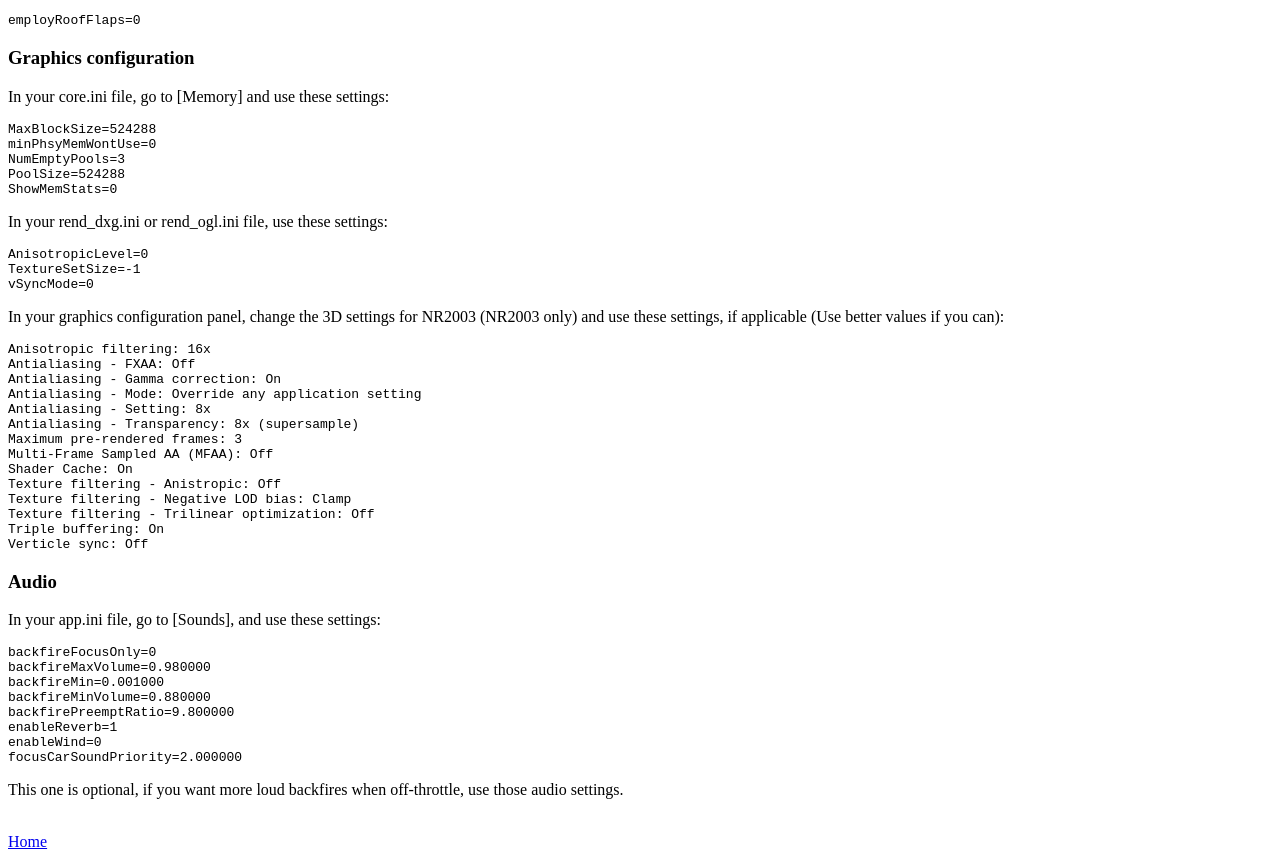
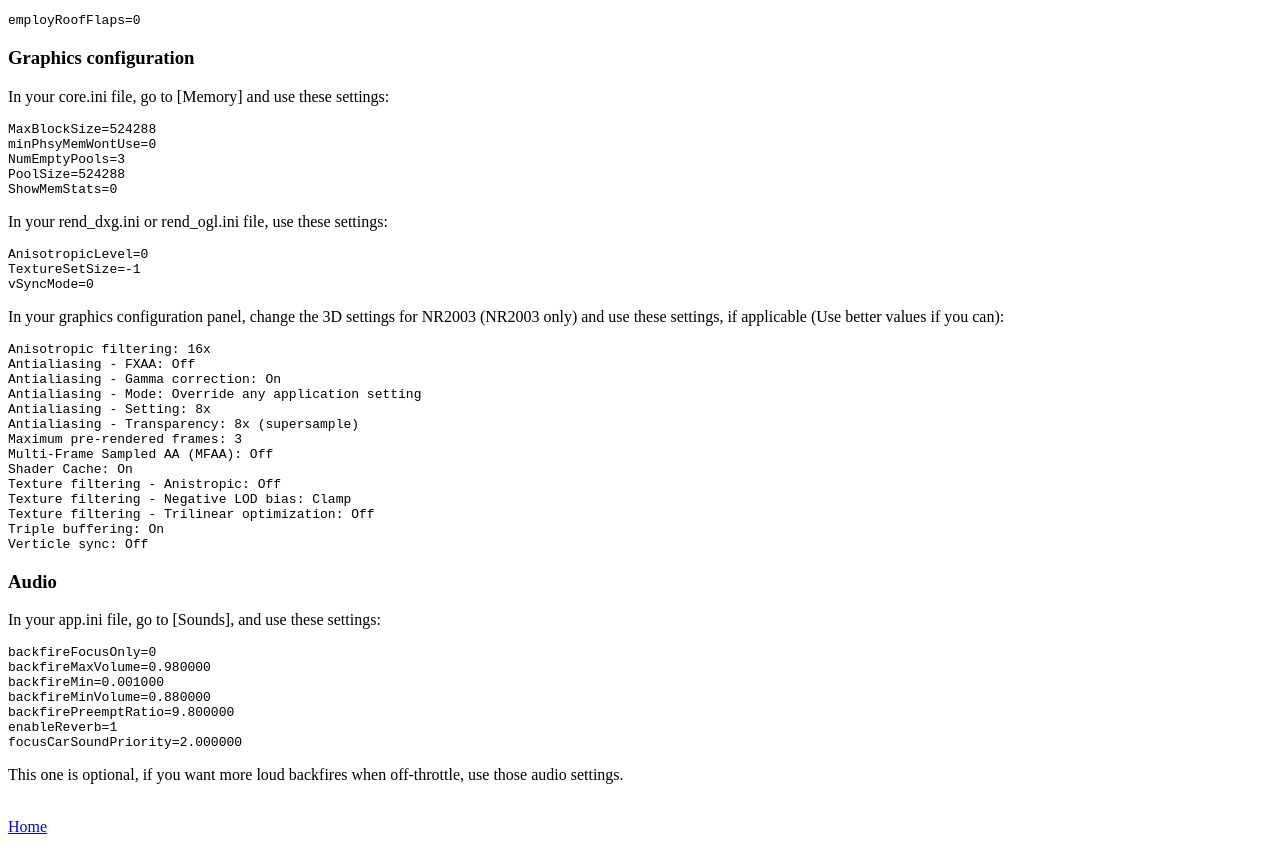
Before and after one commit to nulvoid/nulvoid.github.io, a plain HTML site: page configuration.html in a window 1280 px wide. Shown: the part 87-946 px from the top of the page. Drawn offline with Linux system fonts and the light colour scheme.

Commit message:
Update configuration.html

```diff
--- a/configuration.html
+++ b/configuration.html
@@ -67,7 +67,6 @@
 	backfireMinVolume=0.880000<BR>
 	backfirePreemptRatio=9.800000<BR>
 	enableReverb=1<BR>
-	enableWind=0<BR>
 	focusCarSoundPriority=2.000000
 </CODE>
 <P>This one is optional, if you want more loud backfires when off-throttle, use those audio settings.</P>
```
